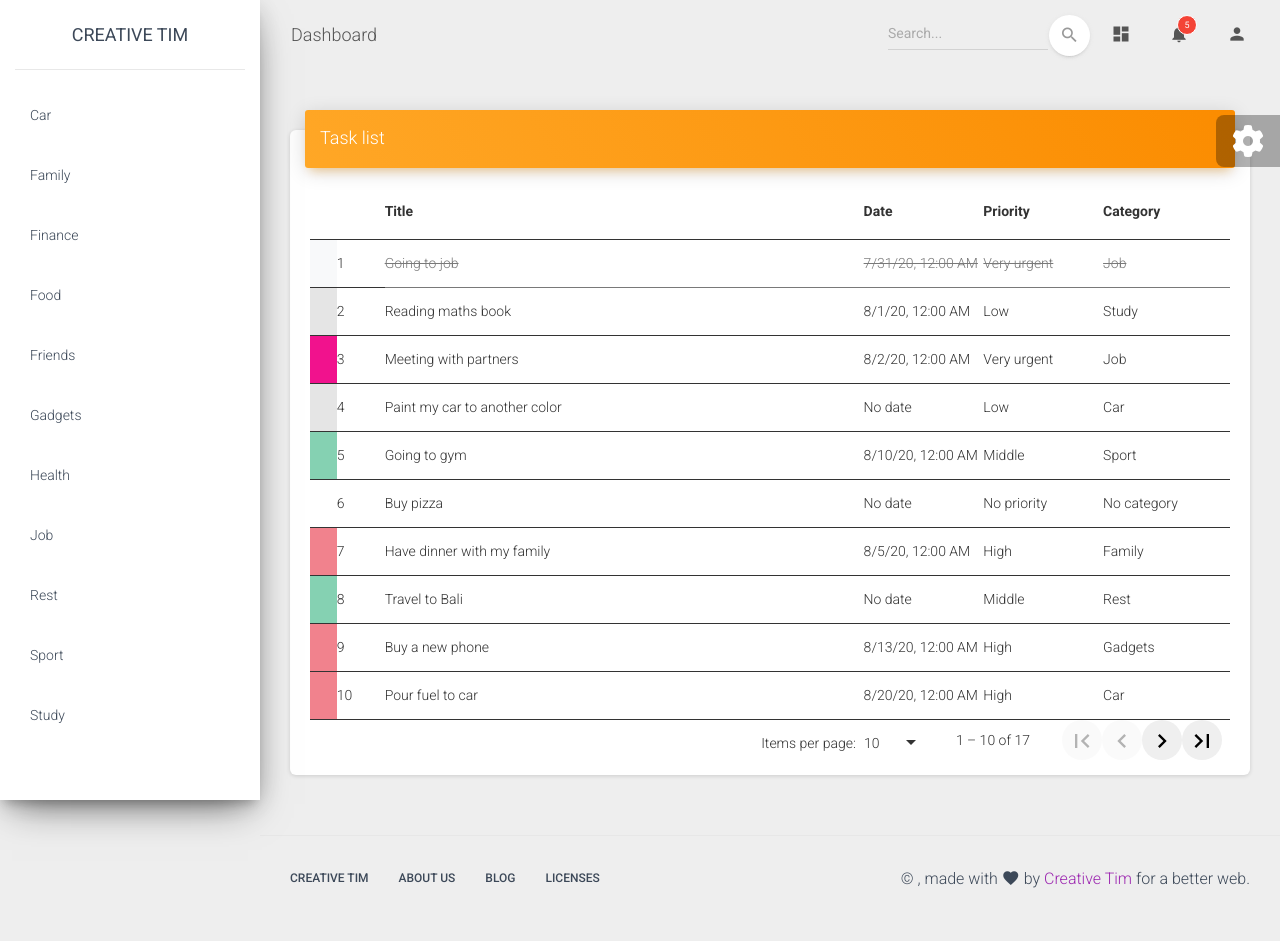
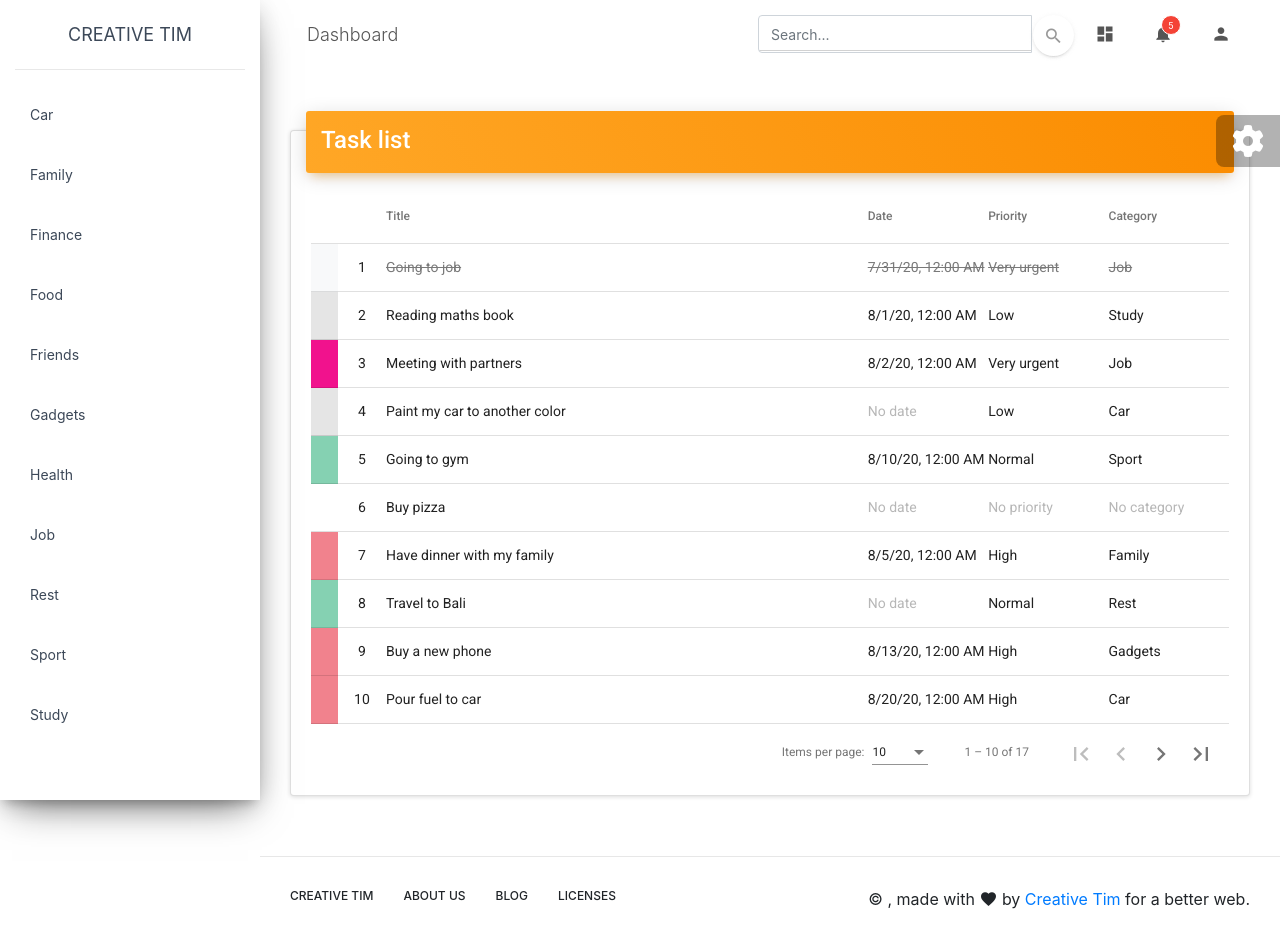
Before and after one commit to Jakhongir1117/Todo, an Angular app: page / in a window 1280 px wide. Built offline with nearby package versions, Linux system fonts and the light colour scheme.

Commit message:
9th step

```diff
--- a/src/app/data/TestData.ts
+++ b/src/app/data/TestData.ts
@@ -22,7 +22,7 @@
 
   static priorities: Priority[] = [
     {id: 1, title: 'Low', color: '#e5e5e5'},
-    {id: 2, title: 'Middle', color: '#85D1B2'},
+    {id: 2, title: 'Normal', color: '#85D1B2'},
     {id: 3, title: 'High', color: '#F1828D'},
     {id: 4, title: 'Very urgent', color: '#F1128D'},
   ];
--- a/src/app/views/tasks/tasks.component.css
+++ b/src/app/views/tasks/tasks.component.css
@@ -3,12 +3,13 @@
   color: #797979;
 }
 
-.novalue {
+.no-value {
   color: #b7b7b7;
 }
 
 .col-id {
   width: 4%;
+  text-align: center;
 }
 
 .col-title {
--- a/src/app/views/tasks/tasks.component.html
+++ b/src/app/views/tasks/tasks.component.html
@@ -2,7 +2,7 @@
   <div class="card-header card-header-warning">
     <h4 class="card-title">Task list</h4>
   </div>
-  <div class="card-body table-responsive">
+  <div class="card-body table-responsive" *ngIf="tasks.length > 0">
 
     <table [dataSource]="dataSource" mat-table matSort>
 
@@ -38,7 +38,7 @@
       <!-- completed date -->
       <ng-container matColumnDef="date">
         <th *matHeaderCellDef mat-header-cell mat-sort-header> Date</th>
-        <td class="col-date" *matCellDef="let task" [ngClass]="{'completed': task.completed}" mat-cell>
+        <td class="col-date" *matCellDef="let task" [ngClass]="{'completed': task.completed, 'no-value': task.date == null}" mat-cell>
 
           {{task.date ? (task.date | date: "short") : "No date"}}
 
@@ -49,7 +49,7 @@
       <!-- priority -->
       <ng-container matColumnDef="priority">
         <th *matHeaderCellDef mat-header-cell mat-sort-header> Priority</th>
-        <td class="col-priority" *matCellDef="let task" [ngClass]="{'completed': task.completed}" mat-cell>
+        <td class="col-priority" *matCellDef="let task" [ngClass]="{'completed': task.completed, 'no-value': task.priority == null}" mat-cell>
 
           {{task.priority ? task.priority.title : "No priority"}}
 
@@ -60,7 +60,7 @@
       <!-- Category -->
       <ng-container matColumnDef="category">
         <th *matHeaderCellDef mat-header-cell mat-sort-header> Category</th>
-        <td class="col-category" *matCellDef="let task" [ngClass]="{'completed': task.completed} " mat-cell>
+        <td class="col-category" *matCellDef="let task" [ngClass]="{'completed': task.completed, 'no-value': task.category == null}" mat-cell>
 
           {{task.category ? task.category.title : "No category"}}
 
@@ -77,9 +77,11 @@
 
     </table>
 
-    <mat-paginator [pageSizeOptions]="[10,20,50,100]" showFirstLastButtons></mat-paginator>
+    <mat-paginator [pageSizeOptions]="[10, 20, 50, 100]" showFirstLastButtons></mat-paginator>
 
 
   </div>
 
+  <div *ngIf="tasks.length == 0"><p class="not-found">Nothing found</p></div>
+
 </div>
--- a/src/app/views/tasks/tasks.component.ts
+++ b/src/app/views/tasks/tasks.component.ts
@@ -60,6 +60,7 @@
   }
 
 
+
   private refreshTable() {
 
     this.dataSource.data = this.tasks;
--- a/src/styles.css
+++ b/src/styles.css
@@ -1 +1,11 @@
 @import url(assets/css/material-dashboard.css);
+@import "~@angular/material/prebuilt-themes/deeppurple-amber.css";
+@import "~bootstrap-css-only/css/bootstrap.min.css";
+
+
+.not-found {
+  margin-top: 30px;
+  font-size: 20px;
+  color: rgba(74,74,74,0.98);
+  text-align: center;
+}
```
